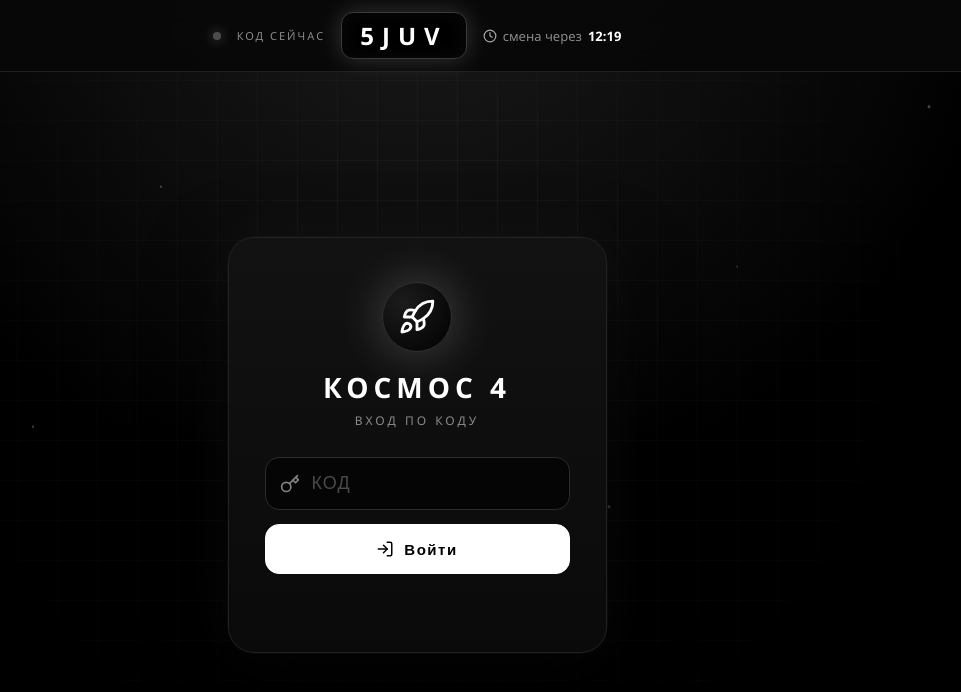
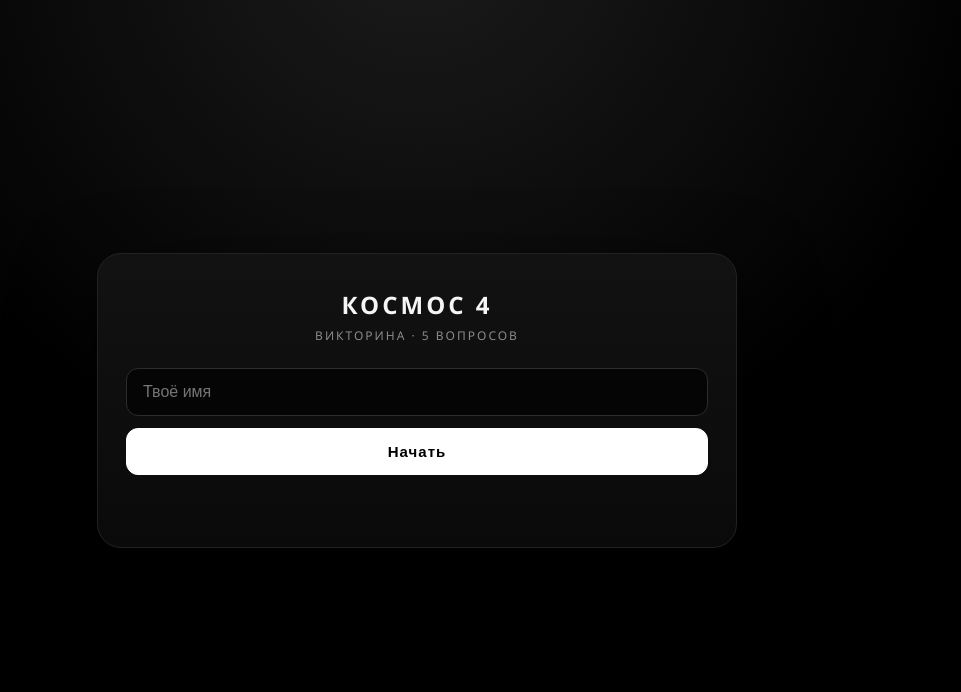
Before and after one commit to basik4z/rrr, a plain HTML site: page index.html in a window 1280 px wide. Shown: the whole page, without its empty margins (223-1184 px from the left). Drawn offline with Linux system fonts and the light colour scheme.

Commit message:
Update index.html

```diff
--- a/index.html
+++ b/index.html
@@ -3,381 +3,211 @@
 <head>
 <meta charset="UTF-8">
 <meta name="viewport" content="width=device-width, initial-scale=1">
-<title>Космос 4 · БРО2014</title>
+<title>Космос 4 · Викторина</title>
 <style>
-  :root {
-    --bg:#000; --card:#0e0e0e; --line:#262626;
-    --text:#f5f5f5; --muted:#8a8a8a; --white:#fff;
-  }
   * { box-sizing:border-box; margin:0; padding:0; }
   body {
     min-height:100vh;
-    background:
-      radial-gradient(circle at 50% -10%, #1c1c1c 0%, #000 55%);
-    color:var(--text);
-    font-family:'Segoe UI',system-ui,sans-serif;
+    background:radial-gradient(circle at 50% -10%, #1c1c1c 0%, #000 55%);
+    color:#f5f5f5; font-family:'Segoe UI',system-ui,sans-serif;
     display:flex; align-items:center; justify-content:center;
-    padding:20px; position:relative; overflow:hidden;
+    padding:20px;
   }
-
-  /* сетка-фон */
-  body::after {
-    content:''; position:fixed; inset:0; pointer-events:none; z-index:0;
-    background-image:
-      linear-gradient(rgba(255,255,255,.03) 1px, transparent 1px),
-      linear-gradient(90deg, rgba(255,255,255,.03) 1px, transparent 1px);
-    background-size:40px 40px;
-    mask-image:radial-gradient(circle at 50% 40%, #000 20%, transparent 75%);
-    -webkit-mask-image:radial-gradient(circle at 50% 40%, #000 20%, transparent 75%);
+  .wrap { width:100%; max-width:640px; }
+  .card {
+    background:linear-gradient(180deg,#121212,#0a0a0a);
+    border:1px solid #222; border-radius:24px; padding:34px 28px;
+    box-shadow:0 30px 80px rgba(0,0,0,.8);
+    animation:fadeUp .5s ease-out;
   }
-
-  /* снег */
-  .snow {
-    position:fixed; inset:0; pointer-events:none; z-index:0;
-    background-image:
-      radial-gradient(2px 2px at 10% 10%, #fff, transparent),
-      radial-gradient(1.5px 1.5px at 30% 40%, #fff, transparent),
-      radial-gradient(2px 2px at 55% 20%, #fff, transparent),
-      radial-gradient(1px 1px at 75% 50%, #fff, transparent),
-      radial-gradient(2px 2px at 90% 30%, #fff, transparent),
-      radial-gradient(1.5px 1.5px at 20% 70%, #fff, transparent),
-      radial-gradient(2px 2px at 65% 80%, #fff, transparent),
-      radial-gradient(1px 1px at 45% 90%, #fff, transparent);
-    animation:snowfall 12s linear infinite;
-    opacity:.45;
+  @keyframes fadeUp { from{opacity:0;transform:translateY(20px)} to{opacity:1;transform:translateY(0)} }
+  h1 { font-size:24px; font-weight:800; letter-spacing:3px;
+       text-align:center; margin-bottom:6px; }
+  .sub { color:#8a8a8a; font-size:12px; letter-spacing:2px;
+         text-transform:uppercase; text-align:center; margin-bottom:24px; }
+  input {
+    width:100%; padding:14px 16px; font-size:16px; border-radius:12px;
+    border:1.5px solid #2c2c2c; background:#050505; color:#fff;
+    margin-bottom:12px;
   }
-  @keyframes snowfall {
-    from { transform:translateY(-100vh); }
-    to   { transform:translateY(100vh); }
+  input:focus { outline:none; border-color:#fff;
+                box-shadow:0 0 0 3px rgba(255,255,255,.08); }
+  button {
+    width:100%; padding:14px; font-size:15px; font-weight:700;
+    border-radius:12px; border:1px solid #fff; cursor:pointer;
+    background:#fff; color:#000; letter-spacing:1px;
+    transition:.2s; margin-bottom:8px;
   }
-
-  /* ===== ВЕРХНЯЯ ПАНЕЛЬ — НАПОМИНАНИЕ КОДА ===== */
-  .topbar {
-    position:fixed; top:0; left:0; right:0; z-index:10;
-    background:rgba(8,8,8,.94);
-    backdrop-filter:blur(12px);
-    border-bottom:1px solid #1f1f1f;
-    padding:12px 20px;
-    display:flex; align-items:center; justify-content:center;
-    gap:16px; flex-wrap:wrap;
+  button:hover { background:#000; color:#fff;
+                 box-shadow:0 0 24px rgba(255,255,255,.3); }
+  button.sec { background:transparent; color:#fff; border-color:#333; }
+  button.sec:hover { background:#fff; color:#000; }
+  button:disabled { opacity:.4; cursor:not-allowed; }
+  .msg { min-height:20px; margin-top:10px; text-align:center; font-size:14px; }
+  .hidden { display:none !important; }
+  .q-img { width:100%; max-height:260px; object-fit:cover;
+           border-radius:14px; margin-bottom:18px; border:1px solid #222; }
+  .q-text { font-size:20px; font-weight:700; text-align:center;
+            margin-bottom:20px; line-height:1.4; }
+  .options { display:grid; gap:10px; }
+  .opt {
+    padding:14px 18px; border-radius:12px; border:1.5px solid #2c2c2c;
+    background:#080808; color:#fff; font-size:15px; text-align:left;
+    display:flex; align-items:center; gap:12px;
+    cursor:pointer; transition:.2s; width:100%;
   }
-  .topbar .dot {
-    width:8px; height:8px; border-radius:50%;
-    background:#fff;
-    box-shadow:0 0 12px #fff, 0 0 24px rgba(255,255,255,.6);
-    animation:blink 1.4s ease-in-out infinite;
-  }
-  @keyframes blink {
-    0%,100% { opacity:1; }
-    50%     { opacity:.25; }
-  }
-  .topbar .label {
-    color:var(--muted); font-size:11px; letter-spacing:2px;
-    text-transform:uppercase;
-  }
-  .topbar .code {
-    font-size:24px; font-weight:800; letter-spacing:8px;
-    color:#fff; padding:6px 18px;
-    border:1.5px solid #3a3a3a; border-radius:12px;
-    background:#000;
-    box-shadow:0 0 24px rgba(255,255,255,.18),
-               inset 0 0 20px rgba(255,255,255,.04);
-    font-variant-numeric:tabular-nums;
-    transition:transform .2s;
-  }
-  .topbar .code.flash {
-    animation:flash .6s ease-out;
-  }
-  @keyframes flash {
-    0%   { transform:scale(1.12); box-shadow:0 0 40px rgba(255,255,255,.6); }
-    100% { transform:scale(1); }
-  }
-  .topbar .timer {
-    color:var(--muted); font-size:13px;
-    display:flex; align-items:center; gap:6px;
-    font-variant-numeric:tabular-nums;
-  }
-  .topbar .timer b { color:#fff; }
-  .topbar .timer svg { width:14px; height:14px; opacity:.65; }
-
-  /* ===== КАРТОЧКА ===== */
-  .card {
-    position:relative; z-index:1;
-    background:linear-gradient(180deg, #121212 0%, #0a0a0a 100%);
-    border:1px solid #222;
-    border-radius:26px;
-    padding:44px 36px;
-    text-align:center;
-    max-width:440px; width:100%;
-    margin-top:90px;
-    box-shadow:
-      0 0 0 1px rgba(255,255,255,.02),
-      0 30px 80px rgba(0,0,0,.8),
-      0 0 60px rgba(255,255,255,.05);
-    animation:fadeUp .6s ease-out;
-  }
-  @keyframes fadeUp {
-    from { opacity:0; transform:translateY(24px); }
-    to   { opacity:1; transform:translateY(0); }
-  }
-
-  .logo {
-    width:70px; height:70px; margin:0 auto 16px;
-    display:flex; align-items:center; justify-content:center;
-    border-radius:50%;
-    border:1.5px solid #333;
-    background:radial-gradient(circle at 30% 30%, #1c1c1c, #000);
-    box-shadow:0 0 40px rgba(255,255,255,.12);
-    animation:pulseLogo 3s ease-in-out infinite;
-  }
-  @keyframes pulseLogo {
-    0%,100% { box-shadow:0 0 25px rgba(255,255,255,.1); }
-    50%     { box-shadow:0 0 55px rgba(255,255,255,.28); }
-  }
-  .logo svg { width:38px; height:38px; }
-
-  h1 {
-    font-size:28px; font-weight:800; margin-bottom:6px;
-    color:#fff; letter-spacing:5px;
-  }
-  .sub {
-    color:var(--muted); margin-bottom:28px; font-size:12px;
-    letter-spacing:3px; text-transform:uppercase;
-  }
-
-  /* поле ввода */
-  .input-wrap { position:relative; margin-bottom:14px; }
-  .input-wrap svg {
-    position:absolute; left:15px; top:50%;
-    transform:translateY(-50%);
-    width:20px; height:20px; opacity:.5;
-  }
-  input {
-    width:100%; padding:15px 16px 15px 46px;
-    font-size:18px; border-radius:14px;
-    border:1.5px solid #2c2c2c;
-    background:#050505;
-    color:#fff; letter-spacing:5px; text-transform:uppercase;
-    font-weight:700; transition:.25s;
-  }
-  input:focus {
-    outline:none; border-color:#fff;
-    box-shadow:0 0 0 3px rgba(255,255,255,.08),
-               0 0 24px rgba(255,255,255,.2);
-  }
-  input::placeholder {
-    letter-spacing:1px; color:#4a4a4a; font-weight:400;
-  }
-
-  button {
-    width:100%; padding:15px; font-size:15px; font-weight:700;
-    border-radius:14px; border:1px solid #fff; cursor:pointer;
-    display:flex; align-items:center; justify-content:center; gap:10px;
-    background:#fff; color:#000; letter-spacing:1.5px;
-    transition:.25s;
-  }
-  button svg { width:18px; height:18px; }
-  button:hover {
-    background:#000; color:#fff;
-    box-shadow:0 0 30px rgba(255,255,255,.35);
-    transform:translateY(-1px);
-  }
-  button:active { transform:translateY(0) scale(.99); }
-
-  .msg { min-height:20px; margin-top:14px; color:#fff; font-size:14px; }
-
-  /* QR */
-  .qr-frame {
-    display:inline-block; padding:16px;
-    background:#fff; border-radius:22px;
-    box-shadow:0 0 50px rgba(255,255,255,.35);
-    margin:18px 0;
-    animation:pulseQr 2.8s ease-in-out infinite;
-  }
-  @keyframes pulseQr {
-    0%,100% { box-shadow:0 0 40px rgba(255,255,255,.3); }
-    50%     { box-shadow:0 0 70px rgba(255,255,255,.5); }
-  }
-  .qr-frame img { width:220px; height:220px; display:block; }
-
-  .wait-text {
-    font-size:16px; line-height:1.65; color:#c8c8c8;
-    margin-top:8px; font-weight:500;
-  }
-  .wait-text strong { color:#fff; }
-
-  .back {
-    display:inline-flex; align-items:center; gap:6px;
-    margin-top:26px; color:var(--muted);
-    cursor:pointer; font-size:14px; transition:.2s;
-  }
-  .back:hover { color:#fff; }
-  .back svg { width:16px; height:16px; }
-
-  .page { display:none; }
-  .page.active { display:block; }
+  .opt:hover { border-color:#fff; background:#141414; }
+  .opt .letter { width:26px; height:26px; border-radius:50%;
+                 background:#222; display:flex; align-items:center;
+                 justify-content:center; font-weight:700; font-size:13px; }
+  .opt.correct { border-color:#4ade80; background:#0a2a15; }
+  .opt.wrong   { border-color:#f87171; background:#2a0a0a; }
+  .progress { display:flex; justify-content:center; gap:6px; margin-bottom:20px; }
+  .dot { width:10px; height:10px; border-radius:50%; background:#222; }
+  .dot.active { background:#fff; box-shadow:0 0 12px #fff; }
+  .dot.done   { background:#555; }
+  .score { font-size:56px; font-weight:800; text-align:center; margin:16px 0;
+           letter-spacing:2px; }
+  .score small { font-size:22px; color:#8a8a8a; }
 </style>
 </head>
 <body>
-<div class="snow"></div>
+<div class="wrap">
 
-<!-- ВЕРХНЯЯ ПАНЕЛЬ — НАПОМИНАНИЕ КОДА -->
-<div class="topbar">
-  <span class="dot"></span>
-  <span class="label">Код сейчас</span>
-  <span class="code" id="topCode">----</span>
-  <span class="timer">
-    <svg viewBox="0 0 24 24" fill="none" stroke="#fff"
-         stroke-width="2" stroke-linecap="round" stroke-linejoin="round">
-      <circle cx="12" cy="12" r="10"/>
-      <polyline points="12 6 12 12 16 14"/>
-    </svg>
-    смена через <b id="timer">15:00</b>
-  </span>
-</div>
-
-<!-- ГЛАВНАЯ -->
-<div id="page-login" class="page active">
-  <div class="card">
-    <div class="logo">
-      <svg viewBox="0 0 24 24" fill="none" stroke="#fff"
-           stroke-width="1.8" stroke-linecap="round" stroke-linejoin="round">
-        <path d="M4.5 16.5c-1.5 1.26-2 5-2 5s3.74-.5 5-2c.71-.84.7-2.13-.09-2.91a2.18 2.18 0 0 0-2.91-.09z"/>
-        <path d="M12 15l-3-3a22 22 0 0 1 2-3.95A12.88 12.88 0 0 1 22 2c0 2.72-.78 7.5-6 11a22.35 22.35 0 0 1-4 2z"/>
-        <path d="M9 12H4s.55-3.03 2-4c1.62-1.08 5 0 5 0"/>
-        <path d="M12 15v5s3.03-.55 4-2c1.08-1.62 0-5 0-5"/>
-      </svg>
-    </div>
-
+  <!-- ВХОД -->
+  <div id="screen-login" class="card">
     <h1>КОСМОС 4</h1>
-    <p class="sub">Вход по коду</p>
-
-    <div class="input-wrap">
-      <svg viewBox="0 0 24 24" fill="none" stroke="#fff"
-           stroke-width="2" stroke-linecap="round" stroke-linejoin="round">
-        <circle cx="7.5" cy="15.5" r="5.5"/>
-        <path d="m21 2-9.6 9.6"/>
-        <path d="m15.5 7.5 3 3L22 7l-3-3"/>
-      </svg>
-      <input id="codeInput" maxlength="6" placeholder="КОД" autocomplete="off">
-    </div>
-
-    <button onclick="checkCode()">
-      <svg viewBox="0 0 24 24" fill="none" stroke="currentColor"
-           stroke-width="2" stroke-linecap="round" stroke-linejoin="round">
-        <path d="M15 3h4a2 2 0 0 1 2 2v14a2 2 0 0 1-2 2h-4"/>
-        <polyline points="10 17 15 12 10 7"/>
-        <line x1="15" y1="12" x2="3" y2="12"/>
-      </svg>
-      Войти
-    </button>
-
+    <p class="sub">Викторина · 5 вопросов</p>
+    <input id="nameInput" placeholder="Твоё имя" maxlength="20">
+    <button onclick="startQuiz()">Начать</button>
     <div id="loginMsg" class="msg"></div>
   </div>
-</div>
 
-<!-- СТРАНИЦА С QR -->
-<div id="page-qr" class="page">
-  <div class="card">
-    <h1 style="font-size:22px;">ШАГ 1</h1>
-    <p class="sub">Отсканируй QR-код</p>
+  <!-- ВОПРОС -->
+  <div id="screen-question" class="card hidden">
+    <div class="progress" id="progress"></div>
+    <img id="qImg" class="q-img" alt="" style="display:none;">
+    <div class="q-text" id="qText"></div>
+    <div class="options" id="options"></div>
+    <div id="answerMsg" class="msg"></div>
+  </div>
 
-    <div class="qr-frame">
-      <img src="https://api.qrserver.com/v1/create-qr-code/?size=220x220&data=Ты+будешь+ждать+вожатого.+Просто+жди."
-           alt="QR-код">
-    </div>
+  <!-- РЕЗУЛЬТАТ -->
+  <div id="screen-result" class="card hidden">
+    <h1>РЕЗУЛЬТАТ</h1>
+    <div id="resultText" style="text-align:center; font-size:16px;
+         color:#8a8a8a; margin-top:8px;"></div>
+    <div class="score" id="resultScore"></div>
+    <button onclick="restart()">Пройти ещё раз</button>
+  </div>
 
-    <div class="wait-text">
-      Ты будешь ждать <strong>вожатого</strong>.<br>
-      Просто <strong>жди</strong>.
-    </div>
-
-    <span class="back" onclick="showPage('page-login')">
-      <svg viewBox="0 0 24 24" fill="none" stroke="currentColor"
-           stroke-width="2" stroke-linecap="round" stroke-linejoin="round">
-        <line x1="19" y1="12" x2="5" y2="12"/>
-        <polyline points="12 19 5 12 12 5"/>
-      </svg>
-      Назад
-    </span>
-  </div>
 </div>
 
 <script>
-/* ===== НАСТРОЙКИ ===== */
-const PERIOD_MS = 15 * 60 * 1000;   // 15 минут
-const SECRET    = "БРО2014";        // ← новый код
+/* ===== ВОПРОСЫ (можешь менять) ===== */
+const SLIDES = [
+  { q:"Столица Франции?",
+    img:"https://images.unsplash.com/photo-1502602898657-3e91760cbb34?w=800",
+    options:["Париж","Лондон","Рим","Берлин"], correct:0 },
+  { q:"Сколько планет в Солнечной системе?",
+    img:"https://images.unsplash.com/photo-1462331940025-496dfbfc7564?w=800",
+    options:["7","8","9","10"], correct:1 },
+  { q:"Кто написал «Войну и мир»?",
+    img:"https://images.unsplash.com/photo-1544716278-ca5e3f4abd8c?w=800",
+    options:["Пушкин","Достоевский","Толстой","Чехов"], correct:2 },
+  { q:"Какой газ преобладает в атмосфере Земли?",
+    img:"https://images.unsplash.com/photo-1614730321146-b6fa6a46bcb4?w=800",
+    options:["Кислород","Азот","Углекислый газ","Водород"], correct:1 },
+  { q:"Самая большая планета?",
+    img:"https://images.unsplash.com/photo-1614732414444-096e5f1122d5?w=800",
+    options:["Сатурн","Нептун","Юпитер","Уран"], correct:2 }
+];
 
-let lastCode = "";
+let playerName = "";
+let idx = 0;
+let score = 0;
 
-/* Генерация кода */
-function currentCode() {
-  const win = Math.floor(Date.now() / PERIOD_MS);
-  let h = 0;
-  const str = SECRET + win;
-  for (let i = 0; i < str.length; i++)
-    h = (h * 31 + str.charCodeAt(i)) >>> 0;
-  const ALPH = "ABCDEFGHJKLMNPQRSTUVWXYZ23456789";
-  let code = "";
-  for (let i = 0; i < 4; i++) {
-    code += ALPH[h % ALPH.length];
-    h = Math.floor(h / ALPH.length);
-  }
-  return code;
+function showScreen(id) {
+  document.querySelectorAll('.wrap > div')
+    .forEach(d => d.classList.add('hidden'));
+  document.getElementById(id).classList.remove('hidden');
 }
 
-/* Обновление верхней панели (код + таймер) */
-function updateTop() {
-  const code = currentCode();
-  const el = document.getElementById('topCode');
-  if (el && el.textContent !== code) {
-    el.textContent = code;
-    el.classList.remove('flash');
-    void el.offsetWidth;          // сброс анимации
-    el.classList.add('flash');    // вспышка при смене
-    lastCode = code;
+function startQuiz() {
+  const name = document.getElementById('nameInput').value.trim();
+  if (!name) { document.getElementById('loginMsg').textContent='Введи имя'; return; }
+  playerName = name;
+  idx = 0; score = 0;
+  showScreen('screen-question');
+  renderQuestion();
+}
+
+function renderQuestion() {
+  if (idx >= SLIDES.length) { finish(); return; }
+  const s = SLIDES[idx];
+
+  const img = document.getElementById('qImg');
+  if (s.img) { img.src = s.img; img.style.display='block'; }
+  else img.style.display='none';
+
+  document.getElementById('qText').textContent = s.q;
+  document.getElementById('answerMsg').textContent = '';
+
+  const opts = document.getElementById('options');
+  opts.innerHTML = '';
+  s.options.forEach((text,i) => {
+    const b = document.createElement('button');
+    b.className = 'opt';
+    b.innerHTML = `<span class="letter">${'ABCD'[i]}</span><span>${text}</span>`;
+    b.onclick = () => chooseAnswer(i, b);
+    opts.appendChild(b);
+  });
+
+  // прогресс
+  const pr = document.getElementById('progress'); pr.innerHTML='';
+  SLIDES.forEach((_,i)=>{
+    const d=document.createElement('div'); d.className='dot';
+    if (i===idx) d.classList.add('active');
+    else if (i<idx) d.classList.add('done');
+    pr.appendChild(d);
+  });
+}
+
+function chooseAnswer(choice, btn) {
+  const s = SLIDES[idx];
+  const correct = choice === s.correct;
+
+  // блокируем все
+  document.querySelectorAll('#options .opt').forEach(b=>b.disabled=true);
+
+  if (correct) {
+    score++;
+    btn.classList.add('correct');
+    document.getElementById('answerMsg').textContent = '✅ Правильно!';
+  } else {
+    btn.classList.add('wrong');
+    // подсветить правильный
+    document.querySelectorAll('#options .opt')[s.correct]
+      .classList.add('correct');
+    document.getElementById('answerMsg').textContent = '❌ Неправильно';
   }
 
-  const left = PERIOD_MS - (Date.now() % PERIOD_MS);
-  const m = String(Math.floor(left / 60000)).padStart(2,'0');
-  const s = String(Math.floor((left % 60000) / 1000)).padStart(2,'0');
-  const t = document.getElementById('timer');
-  if (t) t.textContent = m + ':' + s;
-}
-setInterval(updateTop, 500);
-updateTop();
-
-/* Навигация */
-function showPage(id) {
-  document.querySelectorAll('.page')
-    .forEach(p => p.classList.remove('active'));
-  document.getElementById(id).classList.add('active');
-  location.hash = (id === 'page-login') ? '' : id;
-  window.scrollTo(0,0);
+  setTimeout(()=>{ idx++; renderQuestion(); }, 1200);
 }
 
-/* Проверка */
-function checkCode() {
-  const input = document.getElementById('codeInput').value
-                 .trim().toUpperCase();
-  const msg   = document.getElementById('loginMsg');
-  if (!input) { msg.textContent = 'Введи код'; return; }
-
-  if (input === currentCode()) {
-    msg.textContent = '';
-    showPage('page-qr');
-  } else {
-    msg.textContent = 'Код неверный или устарел';
-  }
+function finish() {
+  showScreen('screen-result');
+  document.getElementById('resultText').textContent =
+    `${playerName}, твой результат:`;
+  document.getElementById('resultScore').innerHTML =
+    `${score}<small> / ${SLIDES.length}</small>`;
 }
 
-document.getElementById('codeInput')
-  .addEventListener('keydown', e => {
-    if (e.key === 'Enter') checkCode();
-  });
-
-const hash = location.hash.replace('#','');
-if (hash && document.getElementById(hash)) showPage(hash);
+function restart() {
+  idx = 0; score = 0;
+  document.getElementById('nameInput').value = playerName;
+  showScreen('screen-login');
+}
 </script>
 </body>
 </html>
```
